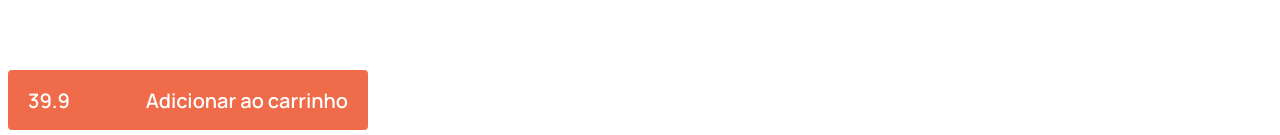
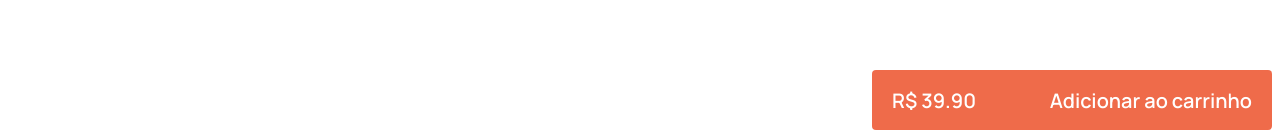
Before and after one commit to MarcosFerreira28/livraria, a React (Vite) app: page /generos/Best-sellers/1 in a window 1280 px wide. Shown: the part 813-948 px from the top of the page. Built offline with nearby package versions, Linux system fonts and the light colour scheme.

Commit message:
fix: ajustando posição do botão

```diff
--- a/src/index.css
+++ b/src/index.css
@@ -1,3 +1,4 @@
-h1, h2, h3, h4, h5, h6, p, label {
+h1, h2, h3, h4, h5, h6, p, label, a {
   margin: 0;
+  padding: 0;
 }
--- a/src/pages/Detalhes/Detalhes.tsx
+++ b/src/pages/Detalhes/Detalhes.tsx
@@ -31,10 +31,12 @@ export default function Detalhes() {
                 </div>
             </div>
 
-            <button className={styles.botao}>
-                <p id="preco">{detalhes.preco}</p>
-                <p>Adicionar ao carrinho</p>
-            </button>
+            <div className={styles.buttonContainer}>
+                <button className={styles.botao}>
+                    <p id="preco">R$ {detalhes.preco.toFixed(2)}</p>
+                    <p>Adicionar ao carrinho</p>
+                </button>
+            </div>
         </div>
     )
 }
--- a/src/pages/Detalhes/styles.module.css
+++ b/src/pages/Detalhes/styles.module.css
@@ -88,14 +88,13 @@
 }
 
 .botao {
-    width: 360px;
+    width: 400px;
     height: 60px;
 
     display: flex;
     align-items: center;
     justify-content: space-between;
-    padding-left: 20px;
-    padding-right: 20px;
+    padding: 10px 20px 10px 20px;
 
     border: none;
     border-radius: 4px;
@@ -112,3 +111,9 @@
 .botao #preco{
     font-weight: 700;
 }
+
+.buttonContainer {
+    display: flex;
+    justify-content: flex-end;
+    width: 100%;
+}
```
